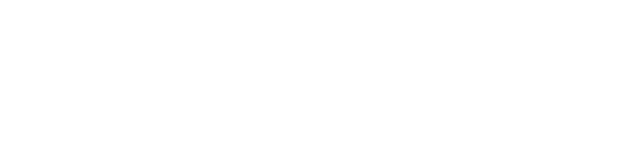
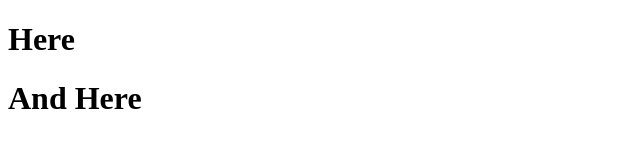
Before and after one commit to cjmendenhall24/mini-project, a plain HTML site: page index.html in a window 1280 px wide. Shown: the whole page, without its empty margins (0-640 px from the left). Drawn offline with Linux system fonts and the light colour scheme.

Commit message:
added basics to HTML

```diff
--- a/index.html
+++ b/index.html
@@ -1 +1,22 @@
 <!DOCTYPE html>
+<!DOCTYPE html>
+<html lang="en">
+
+<head>
+    <meta charset="UTF-8">
+    <meta name="viewport" content="width=device-width, initial-scale=1.0">
+    <meta http-equiv="X-UA-Compatible" content="ie=edge">
+    <link rel="stylesheet" href="./style.css" />
+    <title>Congress Search Tool</title>
+</head>
+
+<body>
+    <div class="searchBox">
+        <h1>Here</h1>
+    </div>
+    <div class="resultDisplay">
+        <h1>And Here</h1>
+    </div>
+</body>
+
+</html>
```
